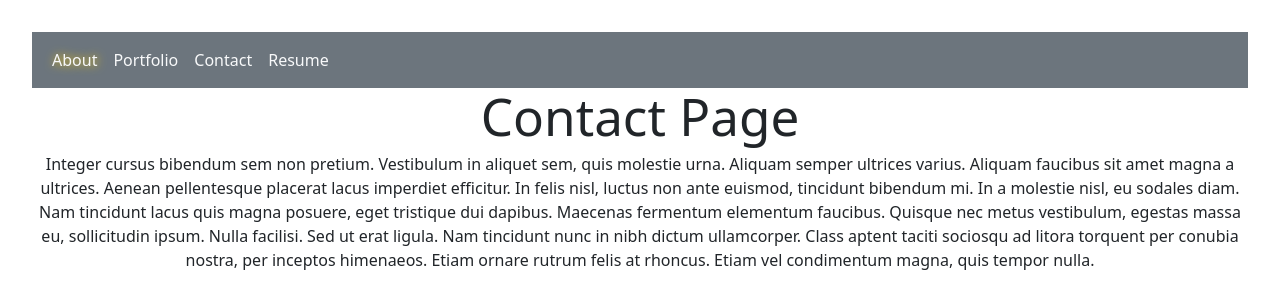
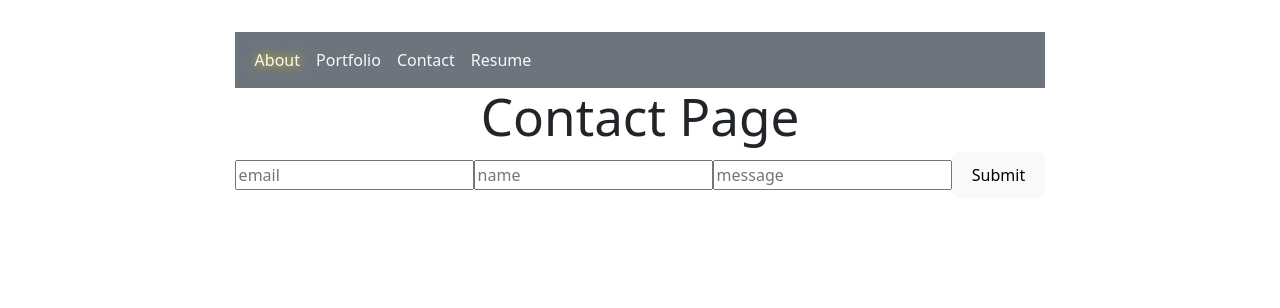
Before and after one commit to CMakousky/react-portfolio, a React (Vite) app: page /contact in a window 1280 px wide. Shown: the top 308 px of the page. Built offline with nearby package versions, Linux system fonts and the light colour scheme.

Commit message:
Contact page has placeholders for the basic functions. Added src/utils/helpers.js to provide email verificaiton on the Contact page. Labeled placeholders on the Portfolio page as placeholders.

```diff
--- a/src/App.css
+++ b/src/App.css
@@ -78,8 +78,3 @@
   border-radius: 10px;
   margin-bottom: auto;
 }
-/*
-img {
-  width: 600px;
-  display: flex;
-} */
--- a/src/pages/Contact.jsx
+++ b/src/pages/Contact.jsx
@@ -1,21 +1,83 @@
+import { useState } from "react";
+import { validateEmail } from '../utils/helpers.js';
+
 function Contact() {
+    const [name, setName] = useState('');
+    const [email, setEmail] = useState('');
+    const [message, setMessage] = useState('');
+    const [errorMessage, setErrorMessage] = useState('');
+
+    const handleInputChange = (e) => {
+        // Getting the value and name of the input which triggered the change
+        const { target } = e;
+        const inputType = target.name;
+        const inputValue = target.value;
+
+        // Based on the input type, we set the state of either email, name, and message
+        if (inputType === 'email') {
+        setEmail(inputValue);
+        } else if (inputType === 'name') {
+        setName(inputValue);
+        } else {
+        setMessage(inputValue);
+        }
+    };
+
+    const handleFormSubmit = (e) => {
+        // Preventing the default behavior of the form submit (which is to refresh the page)
+        e.preventDefault();
+
+        // First we check to see if the email is not valid or if the userName is empty. If so we set an error message to be displayed on the page.
+        if (!validateEmail(email)) {
+            setErrorMessage('Email is invalid');
+            // We want to exit out of this code block if something is wrong so that the user can correct it
+            return;
+        }
+        alert(`Thankyou ${name}. Your message has been sent.`);
+
+        // If everything goes according to plan, we want to clear out the input after a successful registration.
+        setName('');
+        setMessage('');
+        setEmail('');
+    };
+
     return (
         <>
         <div>
             <h1>Contact Page</h1>
-                <p>
-                    Integer cursus bibendum sem non pretium. Vestibulum in aliquet sem, quis
-                    molestie urna. Aliquam semper ultrices varius. Aliquam faucibus sit amet
-                    magna a ultrices. Aenean pellentesque placerat lacus imperdiet
-                    efficitur. In felis nisl, luctus non ante euismod, tincidunt bibendum
-                    mi. In a molestie nisl, eu sodales diam. Nam tincidunt lacus quis magna
-                    posuere, eget tristique dui dapibus. Maecenas fermentum elementum
-                    faucibus. Quisque nec metus vestibulum, egestas massa eu, sollicitudin
-                    ipsum. Nulla facilisi. Sed ut erat ligula. Nam tincidunt nunc in nibh
-                    dictum ullamcorper. Class aptent taciti sociosqu ad litora torquent per
-                    conubia nostra, per inceptos himenaeos. Etiam ornare rutrum felis at
-                    rhoncus. Etiam vel condimentum magna, quis tempor nulla.
-                </p>
+            <form className="form" onSubmit={handleFormSubmit}>
+                <input
+                value={email}
+                name="Email"
+                onChange={handleInputChange}
+                type="email"
+                placeholder="email"
+                />
+
+                <input
+                value={name}
+                name="Name"
+                onChange={handleInputChange}
+                type="text"
+                placeholder="name"
+                />
+
+                <input
+                value={message}
+                name="Message"
+                onChange={handleInputChange}
+                type="message"
+                placeholder="message"
+                />
+
+                <button type="submit">Submit</button>
+            </form>
+
+            {errorMessage && (
+                <div>
+                    <p className="error-text">{errorMessage}</p>
+                </div>
+            )}
         </div>
         </>
     );
--- a/src/pages/Portfolio.jsx
+++ b/src/pages/Portfolio.jsx
@@ -1,5 +1,5 @@
 import { useState, useEffect } from "react";
-import PortfolioCard from "../components/UI/PortfolioCard";
+import PortfolioCard from "../components/UI/PortfolioCard.jsx";
 
 function Portfolio() {
     const portfolioProjects = [
@@ -22,20 +22,20 @@
             githubRepo: "https://github.com/CMakousky/Kanban-CM"
         },
         {
-            projectScreenshot: "https://raw.githubusercontent.com/CMakousky/Book-Search-Engine-CM/refs/heads/main/images/Book-Search-Engine-CM-Screenshot.jpg",
-            projectName: "Book-Search-Engine-CM",
+            projectScreenshot: "",
+            projectName: "PixelOracle-CM",
+            deployedWebLink: "https://github.com/CMakousky/PixelOracle",
+            githubRepo: "https://github.com/CMakousky/PixelOracle"
+        },
+        {
+            projectScreenshot: "",
+            projectName: "Placeholder",
             deployedWebLink: "https://book-search-engine-cm.onrender.com/",
             githubRepo: "https://github.com/CMakousky/Book-Search-Engine-CM"
         },
         {
-            projectScreenshot: "https://raw.githubusercontent.com/CMakousky/Book-Search-Engine-CM/refs/heads/main/images/Book-Search-Engine-CM-Screenshot.jpg",
-            projectName: "Book-Search-Engine-CM",
-            deployedWebLink: "https://book-search-engine-cm.onrender.com/",
-            githubRepo: "https://github.com/CMakousky/Book-Search-Engine-CM"
-        },
-        {
-            projectScreenshot: "https://raw.githubusercontent.com/CMakousky/Book-Search-Engine-CM/refs/heads/main/images/Book-Search-Engine-CM-Screenshot.jpg",
-            projectName: "Book-Search-Engine-CM",
+            projectScreenshot: "",
+            projectName: "Placeholder",
             deployedWebLink: "https://book-search-engine-cm.onrender.com/",
             githubRepo: "https://github.com/CMakousky/Book-Search-Engine-CM"
         },
@@ -72,11 +72,11 @@
 
     return (
         <>
-        {/* Six projects developed by me. */}
-        <div>
-            <h1>Portfolio Content</h1>
-            {cardArray}
-        </div>
+            {/* Six projects developed by me. */}
+            <div>
+                <h1>Portfolio Content</h1>
+                {cardArray}
+            </div>
         </>
     );
 };
--- /dev/null
+++ b/src/utils/helpers.js
@@ -0,0 +1,12 @@
+export function validateEmail(email) {
+  const re = /^(([^<>()[\]\\.,;:\s@"]+(\.[^<>()[\]\\.,;:\s@"]+)*)|(".+"))@((\[[0-9]{1,3}\.[0-9]{1,3}\.[0-9]{1,3}\.[0-9]{1,3}\])|(([a-zA-Z\-0-9]+\.)+[a-zA-Z]{2,}))$/;
+  return re.test(String(email).toLowerCase());
+}
+
+export function checkPassword(input) {
+  const passw = /^[A-Za-z]\w{7,14}$/;
+  if (input.match(passw)) {
+    return true;
+  }
+  return false;
+}
```
